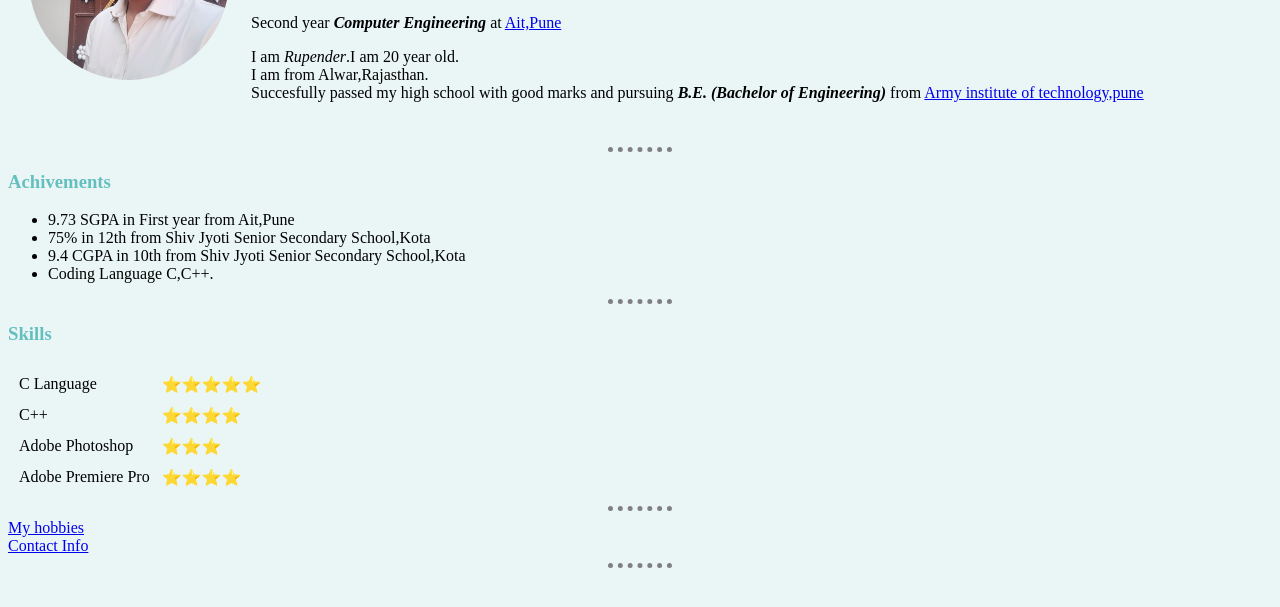
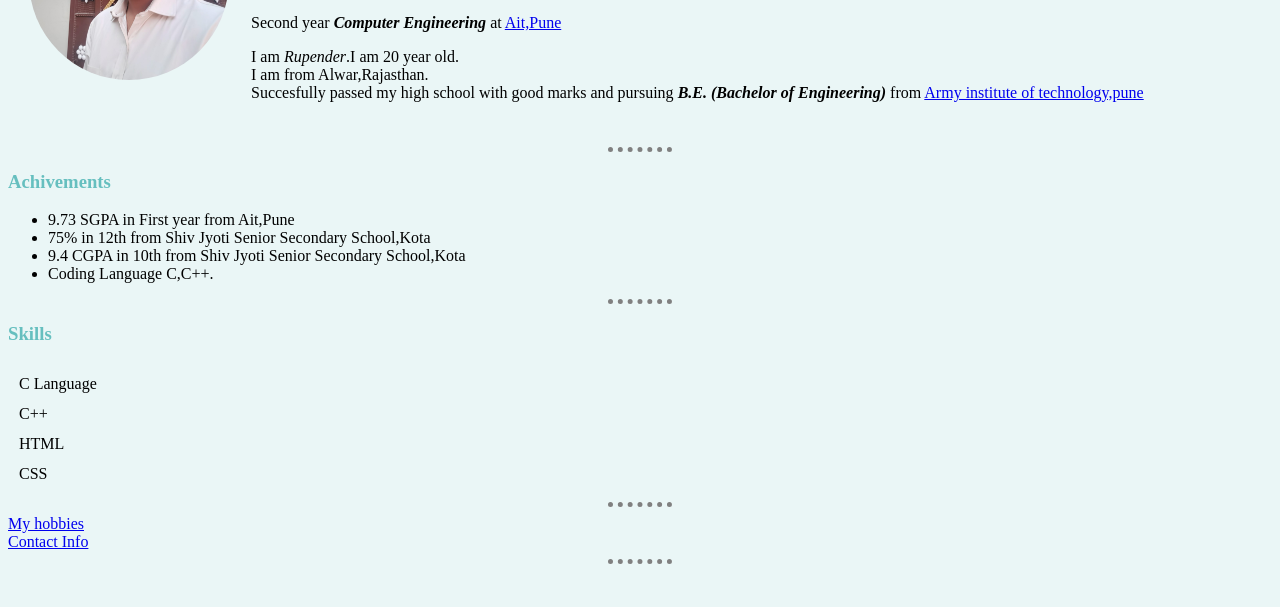
Before and after one commit to Stranger1710/Portfolio, a plain HTML site: page index.html in a window 1280 px wide. Shown: the part 183-790 px from the top of the page. Drawn offline with Linux system fonts and the light colour scheme.

Commit message:
Update index.html

```diff
--- a/index.html
+++ b/index.html
@@ -30,19 +30,15 @@
     <table cellspacing="10">
         <tr>
             <td>C Language</td>
-            <td>⭐⭐⭐⭐⭐</td>
         </tr>
         <tr>
             <td>C++</td>
-            <td>⭐⭐⭐⭐</td>
         </tr>
         <tr>
-            <td>Adobe Photoshop</td>
-            <td>⭐⭐⭐</td>
+            <td>HTML</td>
         </tr>
         <tr>
-            <td>Adobe Premiere Pro</td>
-            <td>⭐⭐⭐⭐</td>
+            <td>CSS</td>
         </tr>
     </table>
     <hr>
```
